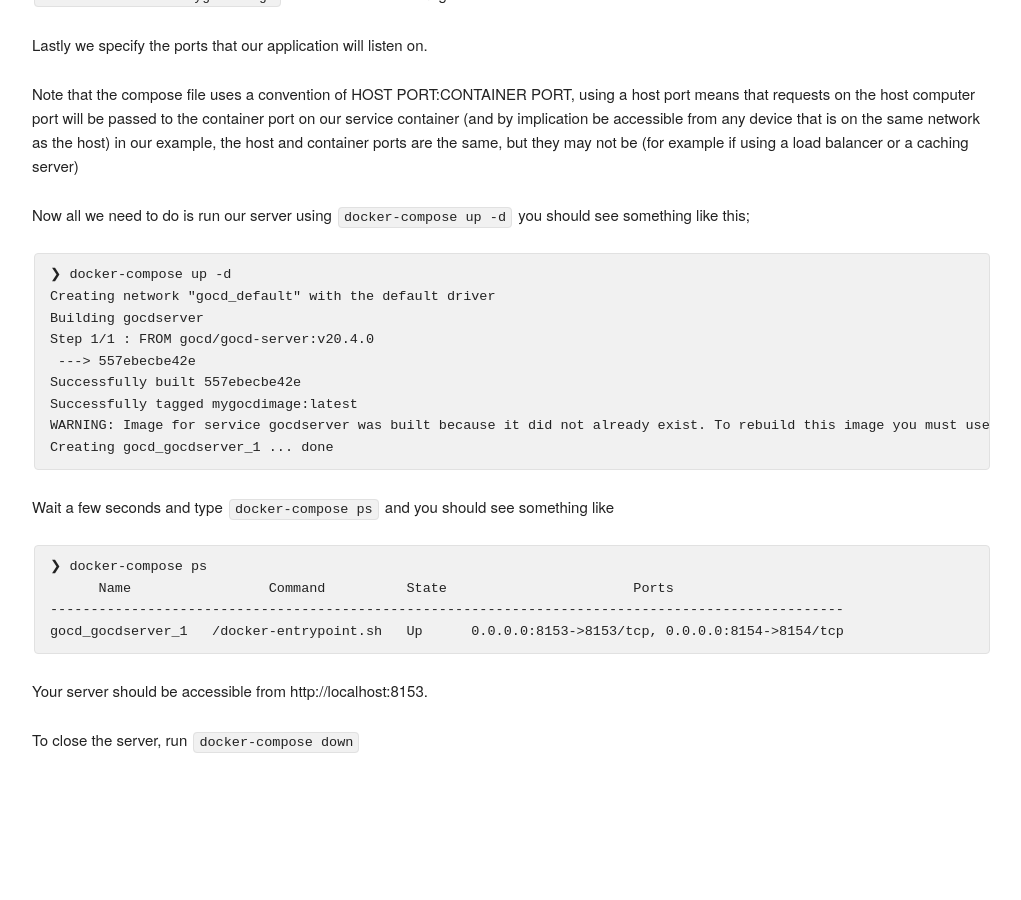
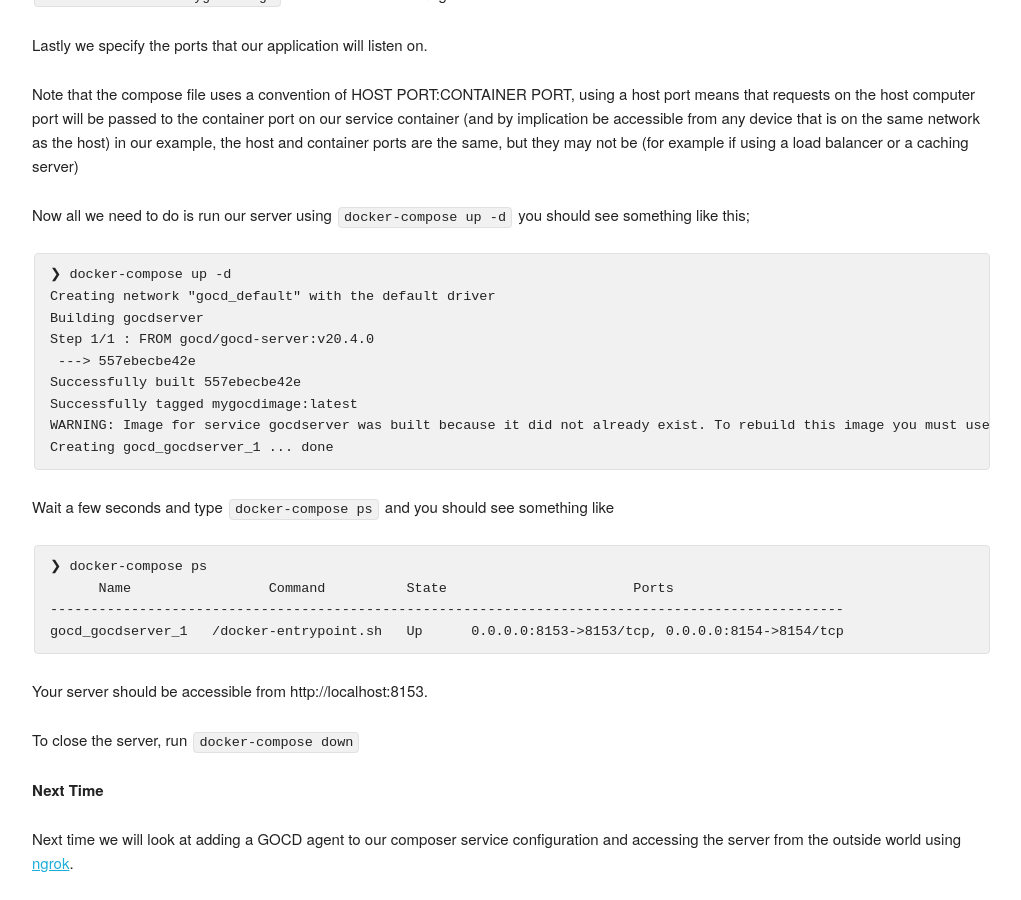
Before and after one commit to sharpred/sharpred.github.io, a Jekyll site: the page built from _posts/2020-06-15-using docker compose new-post.md, in a window 1280 px wide and 900 px high, scrolled down 1344 px. Shown: the whole window, without its empty margins (128-1149 px from the left). Built offline with Jekyll 4.4.1, drawn with Linux system fonts in a browser that asks for light colours; comment, search, counter and statistics services are not loaded; before the commit the page ends 2122 px from its top, so only the background shows below that.

Commit message:
added next time reference to the blog post

```diff
--- a/_posts/2020-06-15-using docker compose new-post.md
+++ b/_posts/2020-06-15-using docker compose new-post.md
@@ -81,3 +81,7 @@ gocd_gocdserver_1   /docker-entrypoint.sh   Up      0.0.0.0:8153->8153/tcp, 0.0.
 Your server should be accessible from http://localhost:8153.
 
 To close the server, run `docker-compose down`
+
+**Next Time**
+
+Next time we will look at adding a GOCD agent to our composer service configuration and accessing the server from the outside world using [ngrok](https://ngrok.com/).
```
